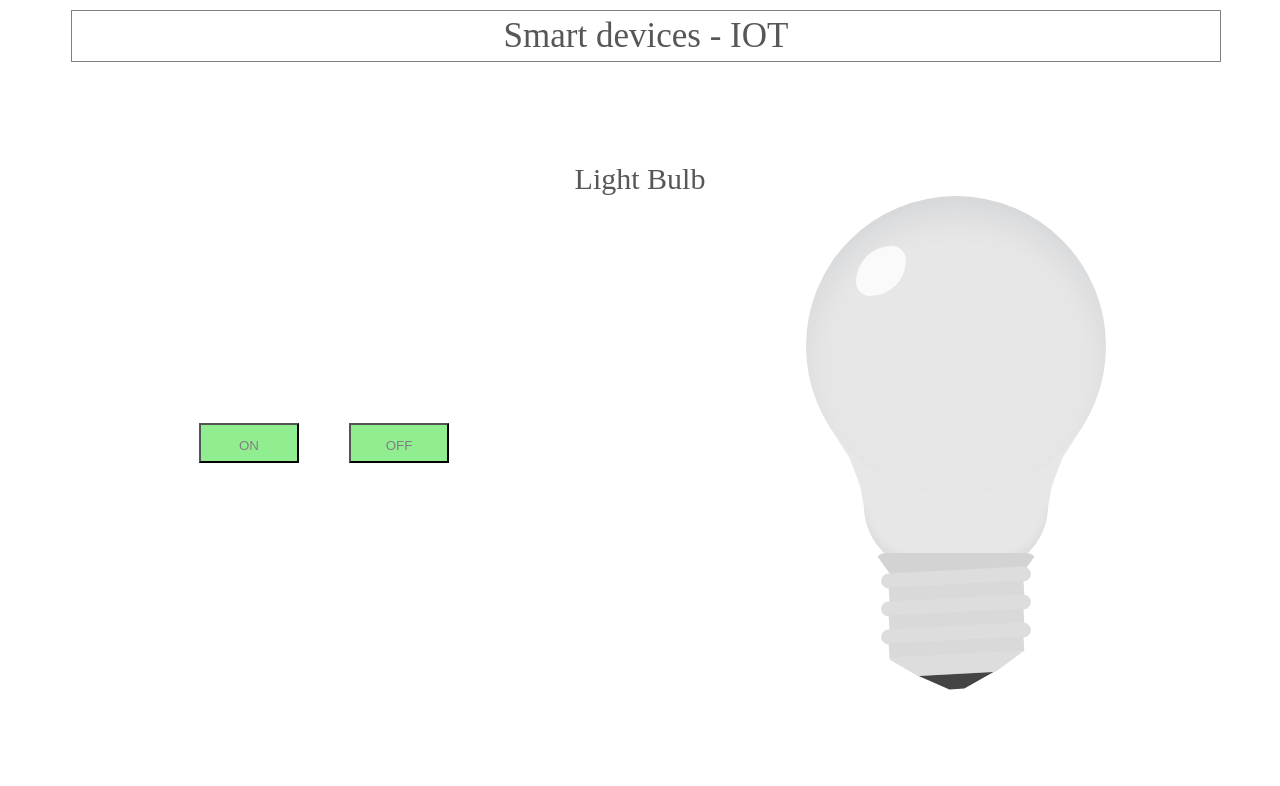
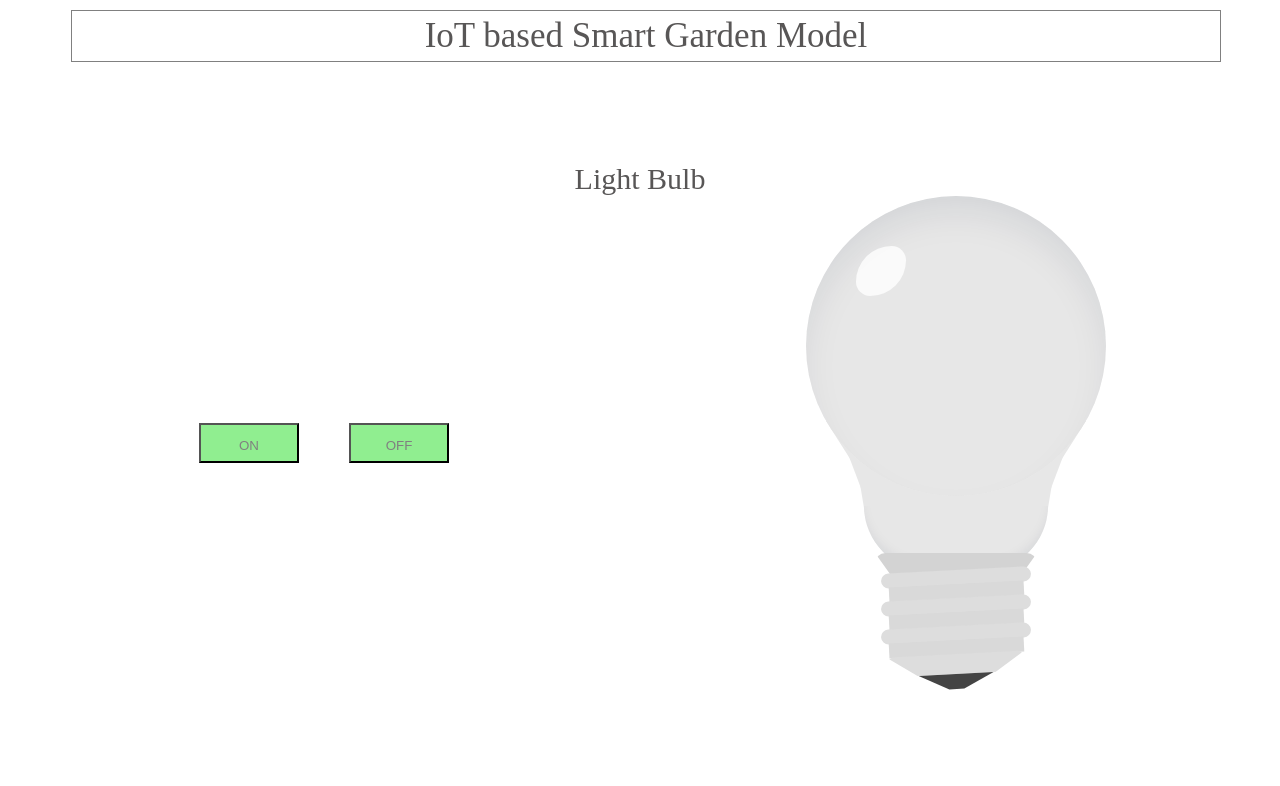
Before and after one commit to garginator/garginator.github.io, a plain HTML site: page index.html in a window 1280 px wide. Shown: the top 786 px of the page. Drawn offline with Linux system fonts and the light colour scheme; no server answers.

Commit message:
Update index.html

```diff
--- a/index.html
+++ b/index.html
@@ -8,7 +8,7 @@
 	</head></h1>
 	<body onload="light1()">
 		<div id="head">
-			Smart devices - IOT
+			IoT based Smart Garden Model
 		</div>
 		<div class="head_g">
 			Light Bulb
```
